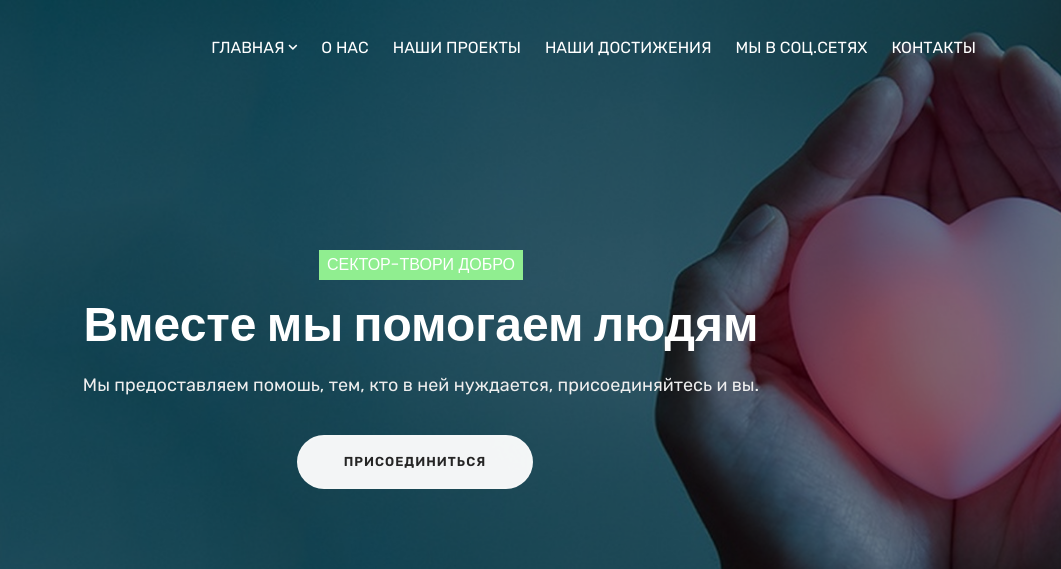
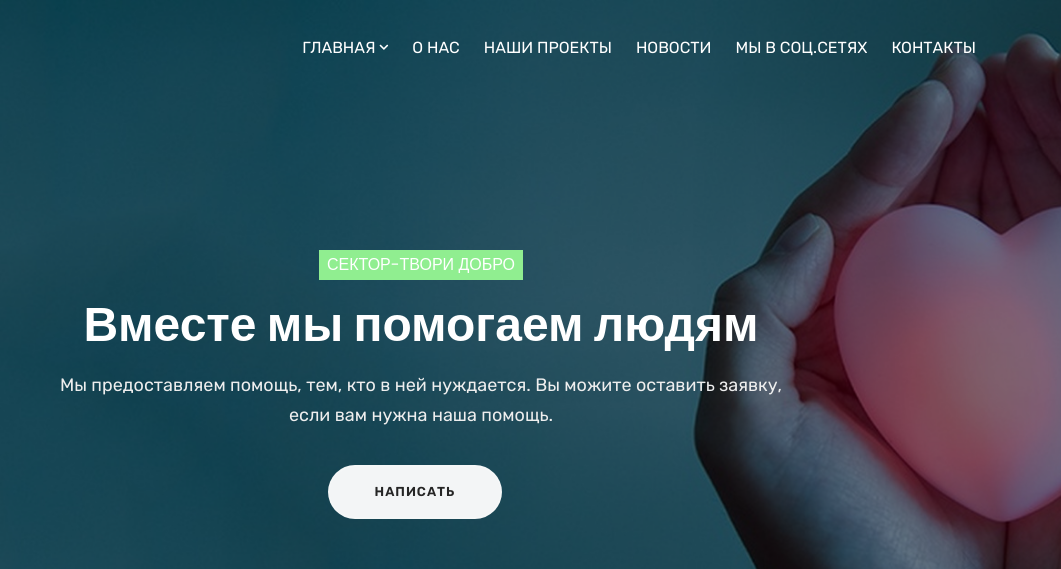
Before and after one commit to HakerStone/Sector_Tvori-Dobro, a plain HTML site: page index.html in a window 1280 px wide. Shown: the top 569 px of the page, 219-1280 px from the left. Drawn offline with Linux system fonts and the light colour scheme; some packages are replaced by stand-ins of ours.

Commit message:
Add files via upload

```diff
--- a/index.html
+++ b/index.html
@@ -80,7 +80,7 @@
           <a class="nav-link smoth-scroll" href="#">Наши проекты</a>
         </li>
         <li class="nav-item">
-          <a class="nav-link smoth-scroll" href="#">Наши достижения</a>
+          <a class="nav-link smoth-scroll" href="#">Новости</a>
         </li>
         <li class="nav-item">
           <a class="nav-link smoth-scroll" href="#">Мы в соц.сетях</a>
@@ -105,9 +105,9 @@
             <div class="banner-content content-padding">
               <h5 class="subtitle">Сектор-Твори Добро</h5>
               <h1 class="banner-title">Вместе мы помогаем людям</h1>
-              <p>Мы предоставляем помошь, тем, кто в ней нуждается, присоединяйтесь и вы.</p>
+              <p>Мы предоставляем помощь, тем, кто в ней нуждается. Вы можите оставить заявку, если вам нужна наша помощь.</p>
 
-              <a href="#" class="btn btn-white btn-circled">присоединиться</a>
+              <a href="#" class="btn btn-white btn-circled">Написать</a>
             </div>
           </div>
         </div>
```
